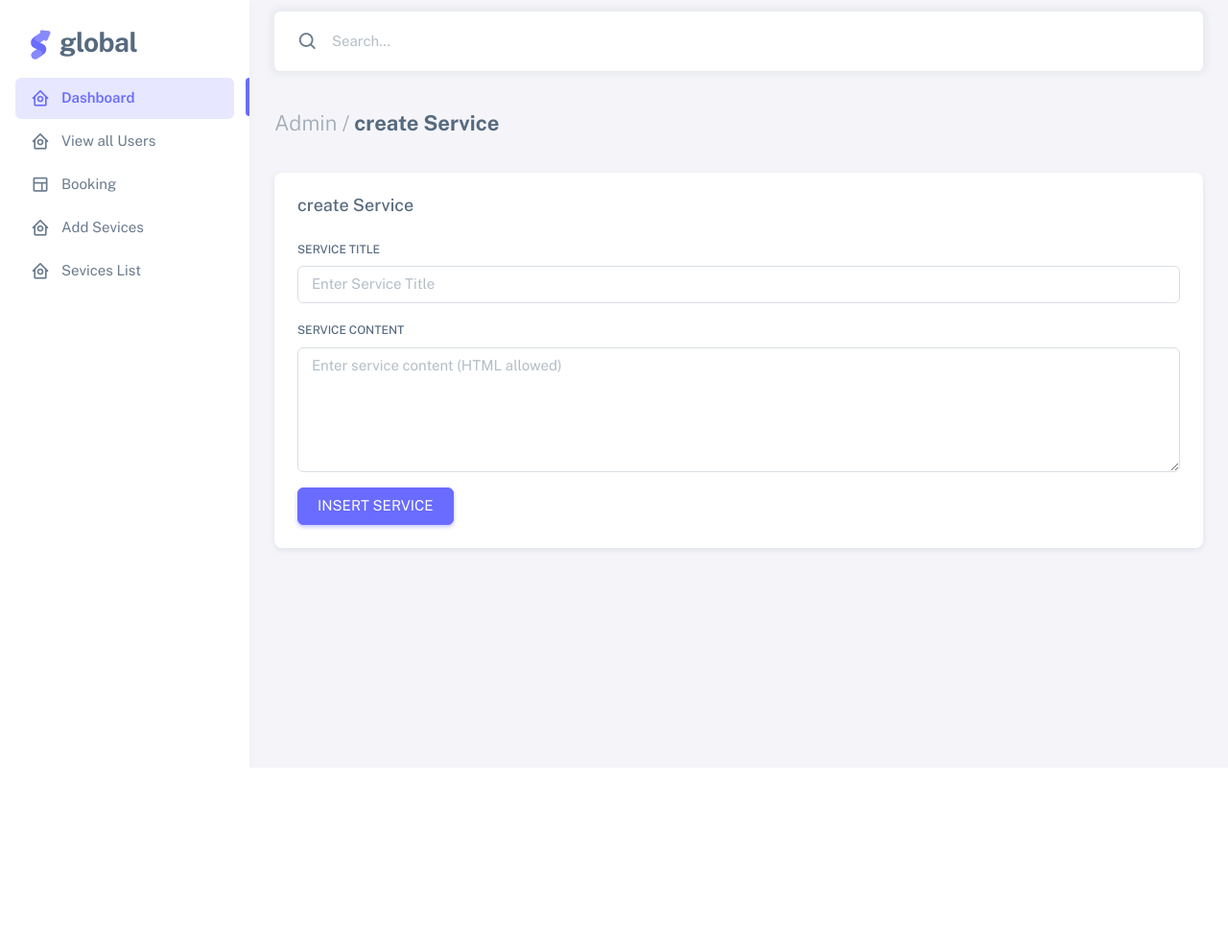
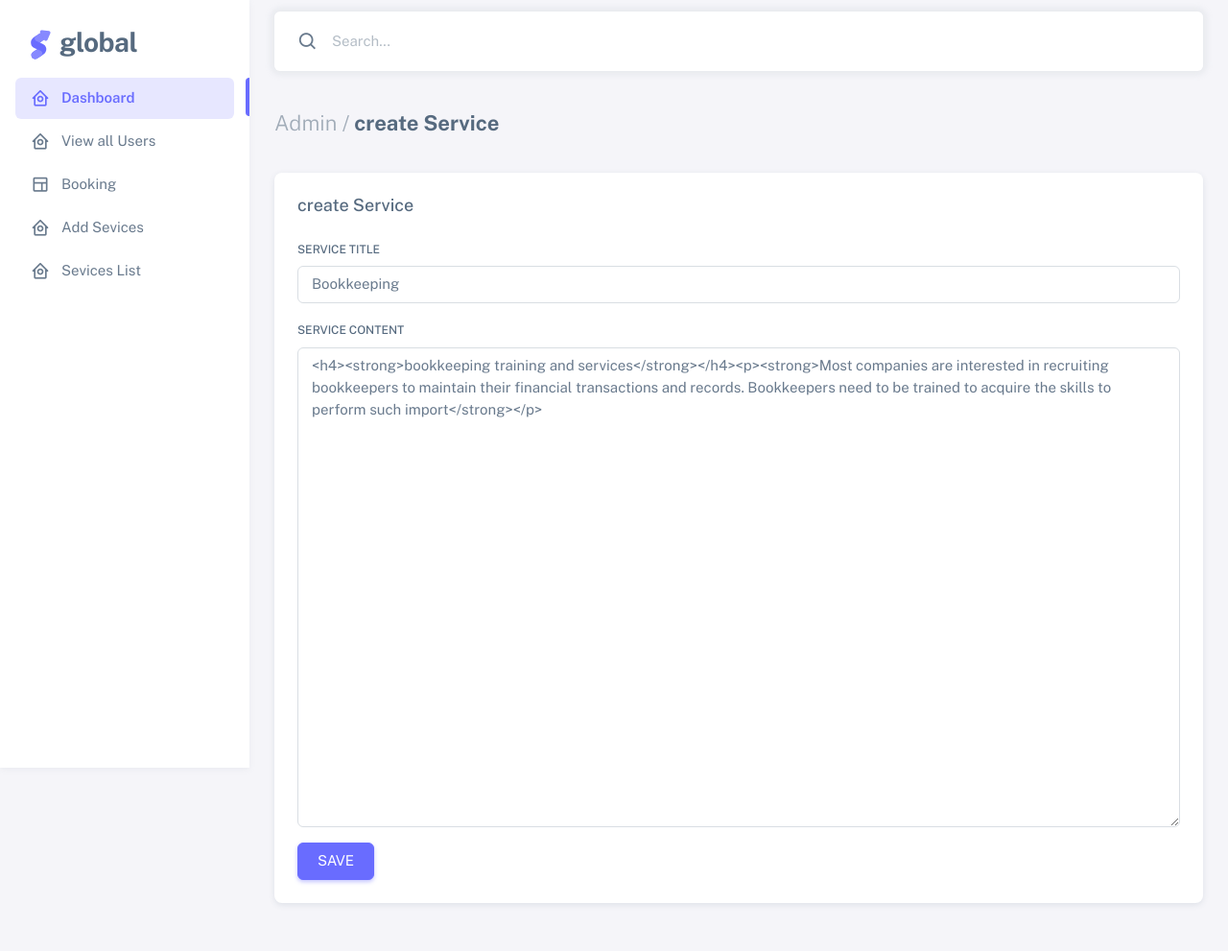
Before and after one commit to SPOTWEBDEV/consulting-website, a PHP site: page /public_html/admin/add_sevices.php?edit_id=1 in a window 1280 px wide. Shown: the whole page at 96% size. Before the commit the page ends 800 px from the top, so only its background shows below. Run offline with PHP 8.4, Linux system fonts and the light colour scheme; data comes from the database, SQL or seed files in the repository; some libraries are stand-ins or nearby versions.

Commit message:
still working

```diff
--- a/admin/add_sevices.php
+++ b/admin/add_sevices.php
@@ -1,5 +1,19 @@
 <?php
-include('../server/connection.php');;
+include('../server/connection.php');
+
+$edit_id  = '';
+$title = '';
+$content = '';
+if (isset($_GET['edit_id'])) {
+  $edit_id = $_GET['edit_id'];
+  $query = mysqli_query($connection, "SELECT * FROM services WHERE id='$edit_id'");
+  $row = mysqli_fetch_assoc($query);
+
+  if ($row) {
+    $title = $row['title'];
+    $content = $row['content'];
+  }
+}
 
 
 
@@ -66,6 +80,16 @@ include('../server/connection.php');;
 
 <body>
 
+  <?php
+
+
+  // If edit is requested
+
+
+
+  ?>
+
+
   <!-- Layout wrapper -->
   <div class="layout-wrapper layout-content-navbar  ">
     <div class="layout-container">
@@ -131,38 +155,54 @@ include('../server/connection.php');;
                   <div class="card-body">
 
                     <?php
-if (isset($_POST['insert_service'])) {
+                    if (isset($_POST['save'])) {
                       // Sanitize the form input
 
                       $title = mysqli_real_escape_string($connection, $_POST['title']);
                       $content = mysqli_real_escape_string($connection, $_POST['content']); // This is the content with HTML tags
 
+
+                      if ($edit_id == '') {
                         // Insert the service into the database
-    $insert_service = mysqli_query($connection,"INSERT INTO services (title, content) VALUES ('$title', '$content')");
+                        $query = mysqli_query($connection, "INSERT INTO services (title, content) VALUES ('$title', '$content')");
+                      } else {
+                        $query = mysqli_query($connection, "UPDATE services SET title='$title', content='$content' WHERE id='$edit_id'");
+                      }
 
-    if ($insert_service) {
-        echo "<script>alert('Service Created => Your service has been successfully created')</script>";
+
+
+
+
+                      if ($query) {
+                        echo "<script>alert('Service Created => Your service has been successfully created or save')</script>";
                       } else {
-        echo "<script>alert('Error=>Failed to create service')</script>";
+                        echo "<script>alert('Error=>Failed to create service or update service')</script>";
                       }
                     }
+
+
+
+
                     ?>
 
 
                     <form method="POST" id="service-form">
                       <div class="mb-3">
                         <label class="form-label" for="basic-default-title">Service Title</label>
-        <input type="text" class="form-control" name="title" id="basic-default-title" placeholder="Enter Service Title" required />
+                        <input type="text" class="form-control" value="<?php echo ($title != '') ? $title : '' ?>" name="title" id="basic-default-title" placeholder="Enter Service Title" required />
                       </div>
 
                       <div class="mb-3">
                         <label class="form-label" for="basic-default-content">Service Content</label>
                         <!-- This textarea will be replaced by CKEditor -->
-        <textarea class="form-control" name="content" id="basic-default-content" rows="5" placeholder="Enter service content (HTML allowed)" ></textarea>
+                        <textarea style="min-height: 500px;"
+                        class="form-control" value name="content" id="basic-default-content" rows="10" placeholder="Enter service content (HTML allowed)"><?php echo $content ?></textarea>
                       </div>
 
 
-    <button type="submit" class="btn btn-primary" name="insert_service">INSERT SERVICE</button>
+                      <button type="submit" class="btn btn-primary" name="save">SAVE</button>
+
+
                     </form>
 
                     <!-- CKEditor integration -->
@@ -171,6 +211,7 @@ if (isset($_POST['insert_service'])) {
                       ClassicEditor
                         .create(document.querySelector('#basic-default-content'))
                         .then(editor => {
+                          editor.ui.view.editable.element.style.minHeight = '300px'; // or 400px, etc.
                           // Make sure the CKEditor content is updated in the textarea on form submission
                           const form = document.getElementById('service-form');
                           form.addEventListener('submit', function(event) {
--- a/admin/sevices_list.php
+++ b/admin/sevices_list.php
@@ -179,6 +179,7 @@ if(isset($_GET['del_id'])){
                       <th>Title</th>
                       <th>Date</th>
                       <th>Action</th>
+                      <th>Edit</th>
 
 
 
@@ -193,7 +194,7 @@ if(isset($_GET['del_id'])){
 
 
 
-                    $sql = mysqli_query($connection, "SELECT * FROM `services`");
+                    $sql = mysqli_query($connection, "SELECT * FROM `services` ");
                     if (mysqli_num_rows($sql)) {
                       $count = 1;
                       while ($details = mysqli_fetch_assoc($sql)) {
@@ -205,6 +206,7 @@ if(isset($_GET['del_id'])){
                           <td><?php echo $details['title']?></td>
                           <td><?php echo $details['created_at']?></td>
                           <td><a href="?del_id=<?php echo $details['id'] ?>"><button>Delete Service</button></a></td>
+                         <td><a href="./add_sevices.php?edit_id=<?php echo $details['id'] ?>"><button type="edit" class="btn btn-primary" name="insert_service">EDIT SERVICE</button></a></td>
 
 
 
```
Lines whose indentation alone changed are shown as unchanged.
